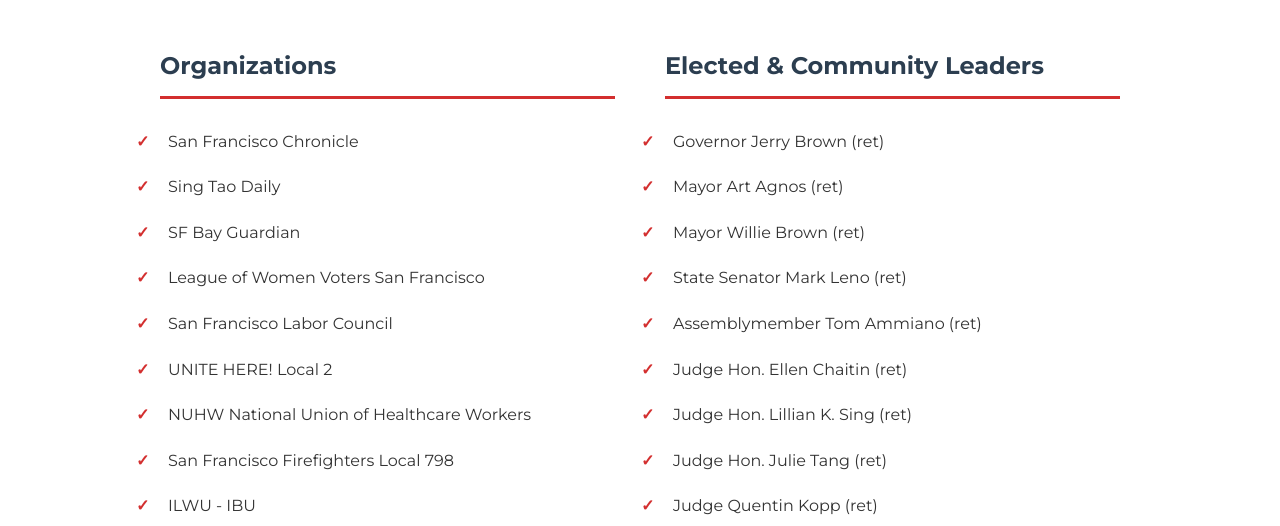
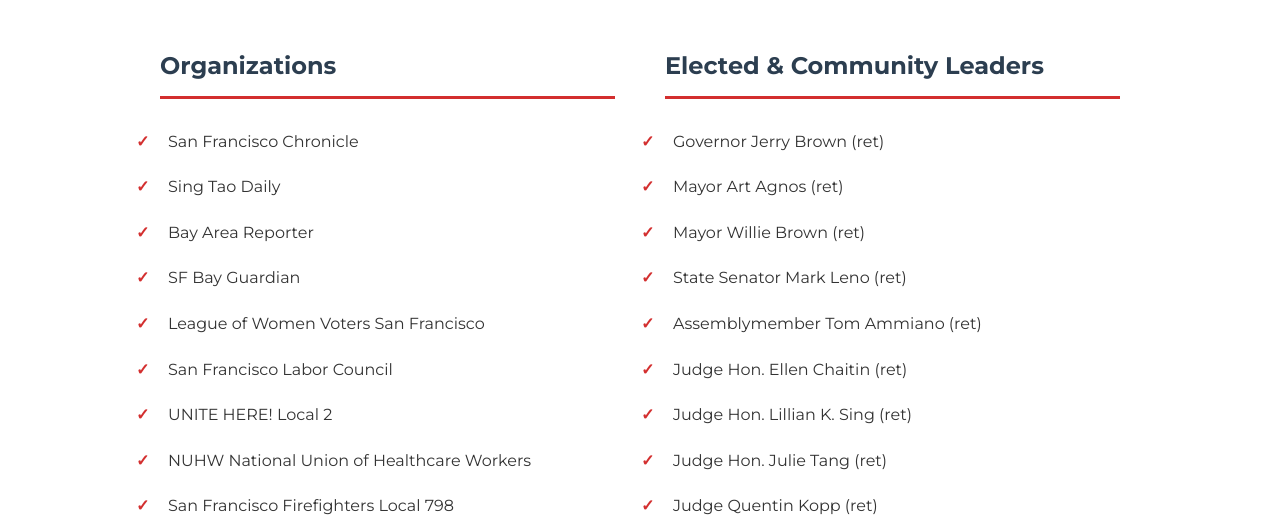
Before and after one commit to StearnsSF/nolifetimeban, a plain HTML site: page endorsements.html in a window 1280 px wide. Shown: the part 273-799 px from the top of the page. Drawn offline with Linux system fonts and the light colour scheme.

Commit message:
Update endorsements.html

```diff
--- a/endorsements.html
+++ b/endorsements.html
@@ -174,6 +174,7 @@
                 <ul class="endorsement-list">
                     <li>San Francisco Chronicle</li>
                     <li>Sing Tao Daily</li>
+                    <li>Bay Area Reporter</li>
                     <li>SF Bay Guardian</li>
                     <li>League of Women Voters San Francisco</li>
                     <li>San Francisco Labor Council</li>
```
